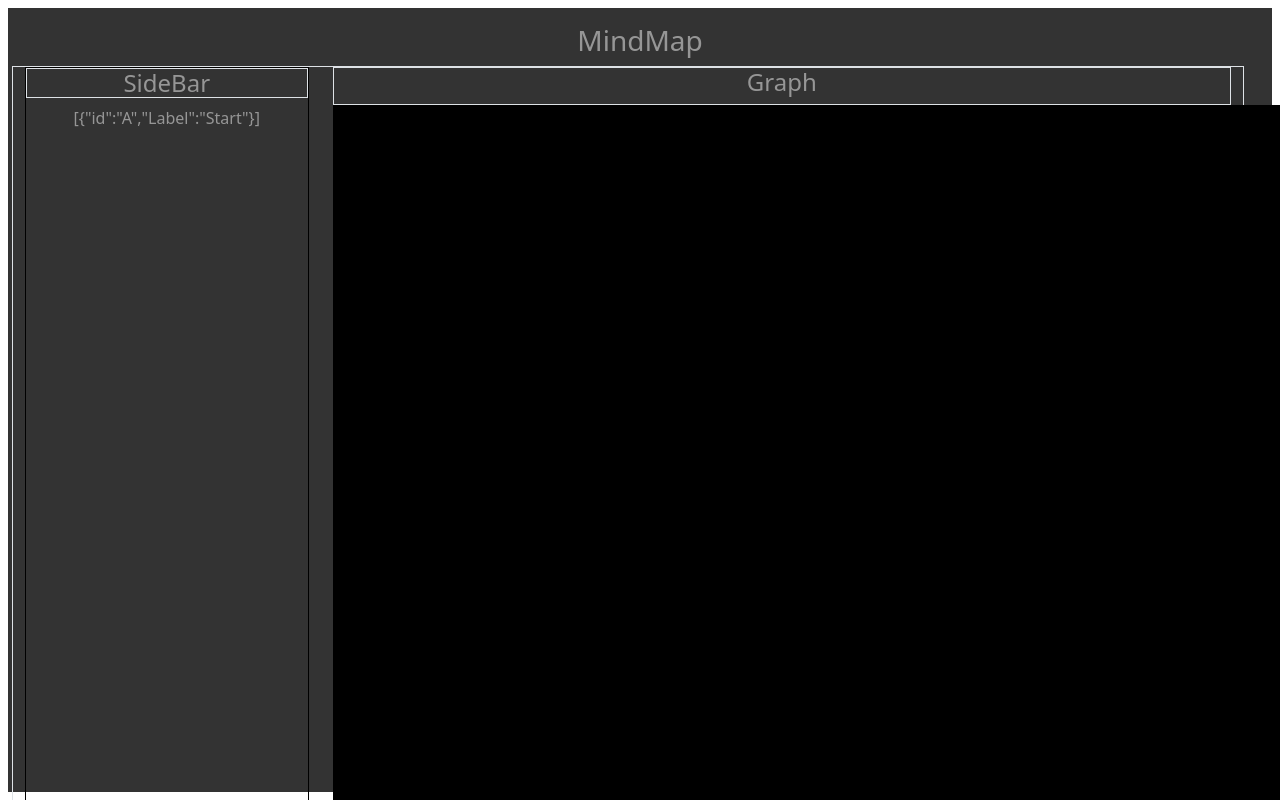
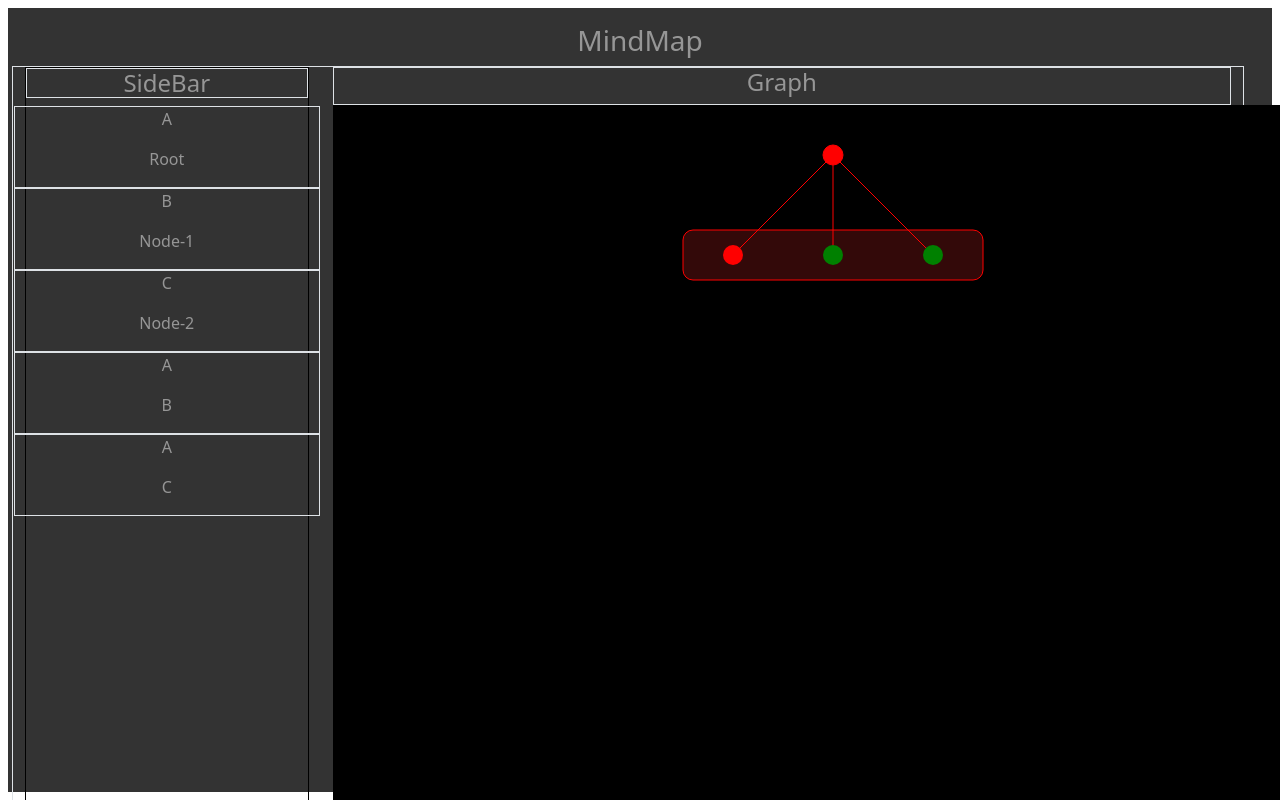
Before and after one commit to NomadSauce/MindMap, a Svelte app: page / in a window 1280 px wide. Shown: the top 800 px of the page. Built offline with nearby package versions, Linux system fonts and the light colour scheme.

Commit message:
Add nodes and links

```diff
--- /dev/null
+++ b/src/components/DecisionTree.svelte
@@ -0,0 +1,98 @@
+<script>
+    export let data
+
+    $: rootC = data.children
+    let options = {
+        width: 1000,
+        height: 800,
+    }
+    $: middle = options.width/2
+    $: top = 50
+    $: levelLen = 150
+
+    function addNode(node) {
+        console.log('Add Node:', node)
+    }
+
+    function calcWidth(array) {
+        let aLenth = array.length * 50
+
+    }
+
+    function hasChildren(node) {
+        return node.children.length > 0
+    }
+</script>
+
+
+<div class="Graph border">
+    <h4>Graph</h4>
+</div>
+
+<svg
+    width={options.width}
+    height={options.height}
+>
+
+<!-- svelte-ignore a11y-click-events-have-key-events -->
+
+<g class="node">
+    <circle
+        on:click={addNode}
+        cx={options.width/2}
+        cy=50
+        r=10
+        stroke='red'
+        fill='red'
+
+    />
+</g>
+
+<g>
+    <rect
+        x={middle - (rootC.length/2)*100}
+        y={levelLen - top/2}
+        rx=10
+        height=50
+        width={rootC.length * 100}
+        stroke='red'
+        fill='rgba(204, 36, 36, 0.25)'
+    />
+
+</g>
+
+{#each rootC as node, i }
+    <g class="node">
+        <line
+            x1={middle}
+            y1=50
+            x2={(middle - (rootC.length/2) * 100) + (i)*100 + 50 }
+            y2={levelLen}
+            stroke='red'
+        />
+        <!-- svelte-ignore a11y-click-events-have-key-events -->
+
+        <circle
+                on:click={addNode(node)}
+                cx={(middle - (rootC.length/2) * 100) + (i)*100 + 50 }
+                cy={levelLen}
+                r=10
+                fill={(hasChildren(node)) ? 'red' : 'green'}
+            />
+
+    </g>
+{/each}
+
+
+
+
+</svg>
+
+<style>
+    svg {
+        background-color: black;
+    }
+    .node :hover {
+        cursor: pointer;
+    }
+</style>
--- a/src/components/Graph.svelte
+++ b/src/components/Graph.svelte
@@ -1,8 +1,14 @@
 <script>
     export let data
+    $: nodes = data.nodes
+    $: links = data.links
     let options = {
         width: 1000,
         height: 800,
+    }
+
+    function addNode(node) {
+        console.log('Add Node:', node)
     }
 </script>
 
@@ -15,12 +21,25 @@
 width={options.width}
 height={options.height}
 >
+    {#each nodes  as node, i }
+        {#if node.label === 'Root'}
+        <g class="node">
+            <!-- svelte-ignore a11y-click-events-have-key-events -->
+            <circle
+                on:click={addNode(node)}
+                cx={options.width/2}
+                cy=50
+                r=25
+                fill= 'red'
+            />
+        </g>
+        <!-- {:else} -->
 
-    {#each data.nodes as node }
-    <g>
-        <!-- < -->
-    </g>
+        {/if}
+
+
     {/each}
+
 
 </svg>
 
@@ -28,4 +47,7 @@ height={options.height}
     svg {
         background-color: black;
     }
+    .node :hover {
+        cursor: pointer;
+    }
 </style>
--- a/src/components/MindMap.svelte
+++ b/src/components/MindMap.svelte
@@ -1,7 +1,8 @@
 <script>
     import Graph from "./Graph.svelte";
     import SideBar from "./SideBar.svelte";
-    import { nodeStore } from '../stores/store'
+    import DecisionTree from "./DecisionTree.svelte";
+    import { nodeStore, nodeStore2 } from '../stores/store'
 
 </script>
 
@@ -13,6 +14,7 @@
         <SideBar data={$nodeStore} />
     </div>
     <div class="col-9">
+        <DecisionTree data={$nodeStore2} />
         <Graph data={$nodeStore} />
     </div>
 
--- a/src/components/SideBar.svelte
+++ b/src/components/SideBar.svelte
@@ -1,5 +1,7 @@
 <script>
     export let data
+    $: nodes = data.nodes
+    $: links = data.links
 
 </script>
 
@@ -8,9 +10,20 @@
 
 <div class="sidebar h-100">
     <h4 class="border">SideBar</h4>
-        <p>{JSON.stringify(data.nodes)}</p>
+    {#each nodes as node }
+    <div class="row border">
+        <p>{node.id}</p>
+        <p>{node.label}</p>
+    </div>
+    {/each}
+    {#each links as link }
+    <div class="row border">
+        <p>{link.start}</p>
+        <p>{link.target}</p>
+    </div>
+    {/each}
 
-
+        <!-- <p>{JSON.stringify(data.nodes)}</p> -->
 </div>
 
 
--- a/src/stores/store.js
+++ b/src/stores/store.js
@@ -5,9 +5,60 @@ export const nodeStore = writable(
         nodes: [
             {
                 id: 'A',
-                Label: 'Start'
+                label: 'Root'
+            },
+            {
+                id: 'B',
+                label: 'Node-1'
+            },
+            {
+                id: 'C',
+                label: 'Node-2'
             }
         ],
-        links: []
+        links: [
+            {
+                start: 'A',
+                target: 'B',
+                weight: 10
+            },
+            {
+                start: 'A',
+                target: 'C',
+                weight: 15
+
+            }
+        ]
     }
 )
+
+export const nodeStore2 = writable(
+    {
+        name: 'Root',
+        children: [
+            {
+                name: 'B-1',
+                children: [
+                    {
+                        name: 'SB-1',
+                        children: []
+                    },
+                    {
+                        name: 'SB-2',
+                        children: []
+                    }
+                ]
+            },
+            {
+                name: 'B-2',
+                children: []
+            },
+            {
+                name: 'B-2',
+                children: []
+            },
+
+
+        ]
+    }
+)
```
Also changed, not shown: src/components/Node.svelte (added, +18 -0 lines).
